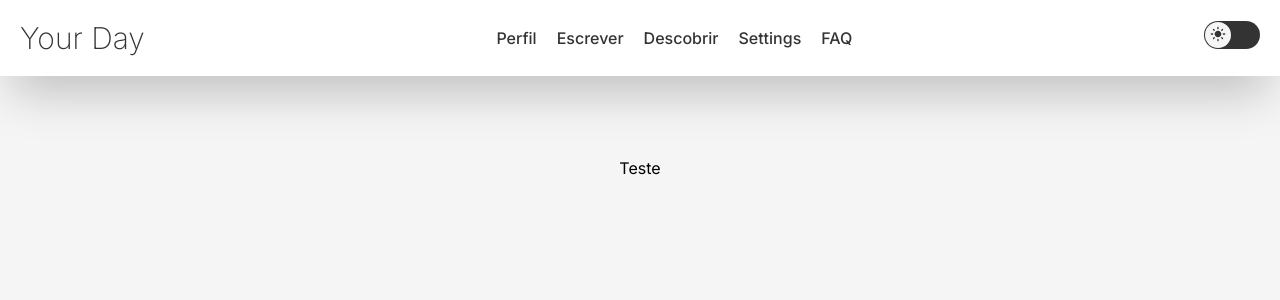
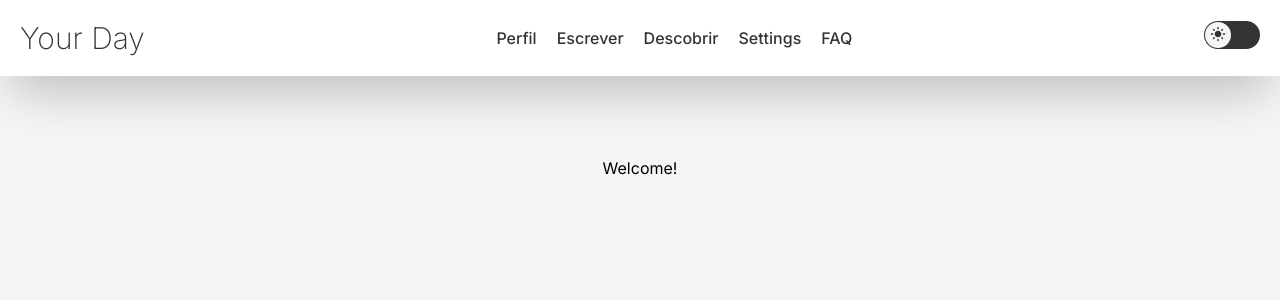
Before and after one commit to rianbittencourt/Your-Day-Front, a Next.js app: page / in a window 1280 px wide. Shown: the top 300 px of the page. Built offline with nearby package versions, Linux system fonts and the light colour scheme.

Commit message:
feat: add language context

```diff
--- a/src/app/layout.tsx
+++ b/src/app/layout.tsx
@@ -15,12 +15,12 @@ export default function RootLayout({
 
   return (
     <Providers >
-      <html lang="pt-BR">
+
         <body className={inter.className}>
           <Header />
           {children}
         </body>
-      </html>
+
     </Providers>
   );
 }
--- a/src/app/page.tsx
+++ b/src/app/page.tsx
@@ -1,7 +1,14 @@
+"use client";
+import { useLanguageContext } from "@/hooks/LanguageHook";
+import { getDictionaryUseClient } from "@/dictionaries/default-dictionaries-use-client";
+
 export default function Home() {
+  const { lang } = useLanguageContext();
+  const t = getDictionaryUseClient(lang);
+
   return (
     <main className="flex min-h-screen flex-col items-center justify-between sm:p-20 bg-primary">
-      <>Teste</>
+      <h1>{t.register.title}</h1>
     </main>
   );
 }
--- a/src/app/providers.tsx
+++ b/src/app/providers.tsx
@@ -1,11 +1,22 @@
 "use client";
 import React, { ReactNode } from "react";
 import { ThemeProvider } from "@/hooks/ThemeContext";
+import { useLanguage } from "@/hooks/LanguageHook";
+import { LanguageProvider } from "@/hooks/LanguageHook";
 
 interface ProvidersProps {
   children: ReactNode;
 }
 
-export function Providers({ children }: ProvidersProps) {
-  return <ThemeProvider >{children}</ThemeProvider>;
+export function Providers({ children }: ProvidersProps): JSX.Element {
+  const { lang } = useLanguage();
+
+  return (
+    <ThemeProvider>
+      <LanguageProvider lang={lang}>
+
+        <html lang={lang}>{children}</html>
+      </LanguageProvider>
+    </ThemeProvider>
+  );
 }
--- /dev/null
+++ b/src/hooks/LanguageHook.tsx
@@ -0,0 +1,87 @@
+import React, {
+  createContext,
+  useEffect,
+  useState,
+  useContext,
+  ReactNode,
+} from "react";
+import { Locale } from "@/config/i18n.config"; // Importe o tipo Locale aqui
+
+// Definindo o tipo do contexto
+type LanguageContextType = {
+  lang: Locale;
+  setLang: React.Dispatch<React.SetStateAction<Locale>>;
+};
+
+// Criando o contexto
+const LanguageContext = createContext<LanguageContextType | undefined>(
+  undefined
+);
+
+// Função para obter a localidade do navegador
+function getUserLocale(): Locale {
+  if (typeof navigator !== "undefined") {
+    return (navigator.language || "en-US") as Locale;
+  } else {
+    // Em ambientes onde navigator não está disponível, retorne uma localidade padrão
+    return "en-US";
+  }
+}
+
+function isLanguageSupported(lang: Locale): boolean {
+  const supportedLanguages: Locale[] = ["en-US", "pt-BR"];
+  return supportedLanguages.includes(lang);
+}
+
+// Custom Hook para gerenciar o idioma
+export function useLanguage(): LanguageContextType {
+  const [lang, setLang] = useState(() => {
+    let storedLang: Locale | null = null;
+    if (typeof window !== "undefined") {
+      storedLang = localStorage.getItem("lang") as Locale | null;
+    }
+    return storedLang || getUserLocale();
+  });
+
+  useEffect(() => {
+    if (!isLanguageSupported(lang)) {
+      const userLocale = getUserLocale();
+      if (isLanguageSupported(userLocale)) {
+        setLang(userLocale);
+      } else {
+        setLang("en-US");
+      }
+    }
+  }, [lang]);
+
+  useEffect(() => {
+    if (typeof window !== "undefined") {
+      localStorage.setItem("lang", lang);
+    }
+  }, [lang]);
+
+  return { lang, setLang };
+}
+
+export const useLanguageContext = () => {
+  const context = useContext(LanguageContext);
+  if (!context) {
+    throw new Error(
+      "useLanguageContext must be used within a LanguageProvider"
+    );
+  }
+  return context;
+};
+
+export const LanguageProvider: React.FC<{
+  children: ReactNode;
+  lang: Locale;
+}> = ({ children }) => {
+  const { lang, setLang } = useLanguage();
+
+  return (
+    <LanguageContext.Provider value={{ lang, setLang }}>
+      {children}
+    </LanguageContext.Provider>
+  );
+};
```
